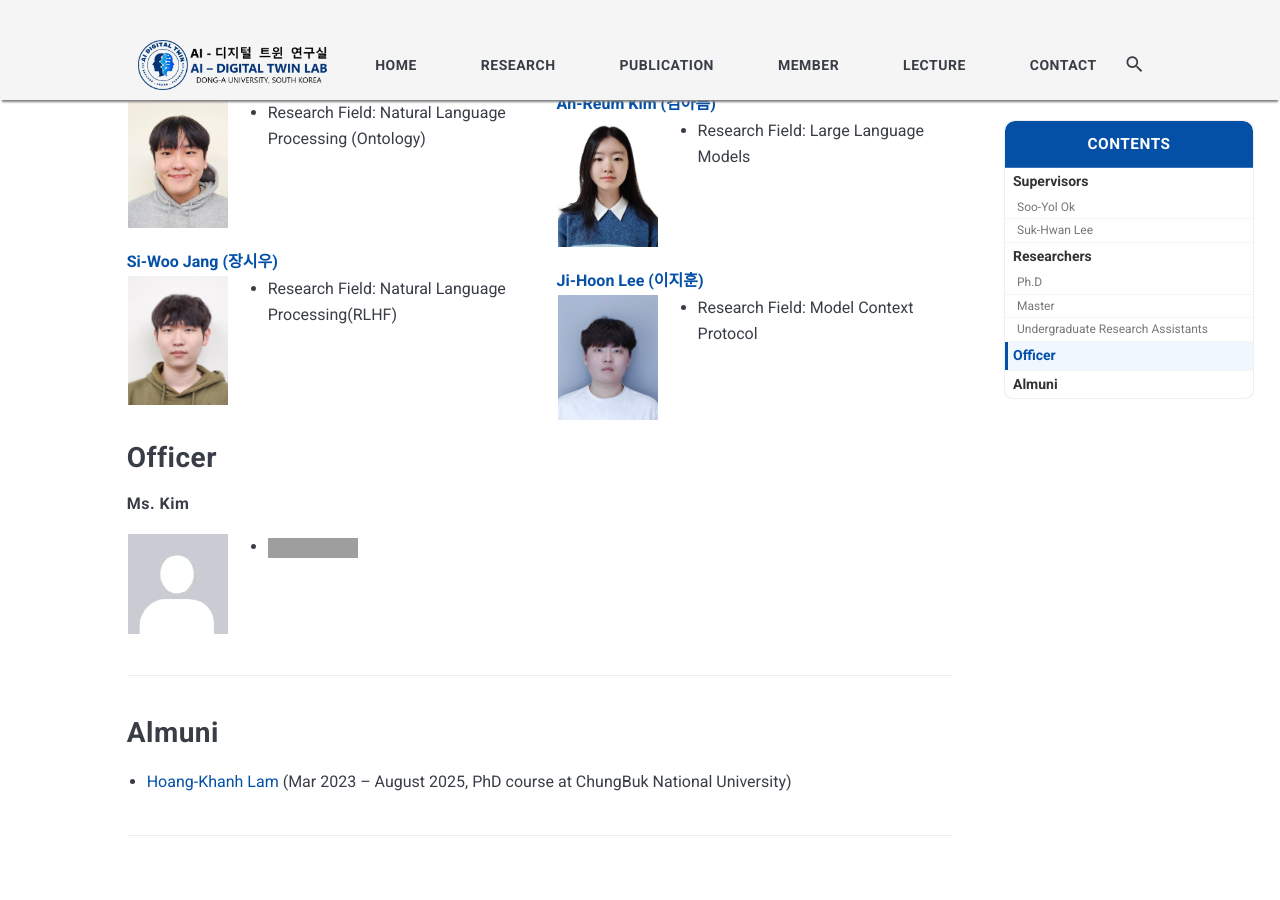
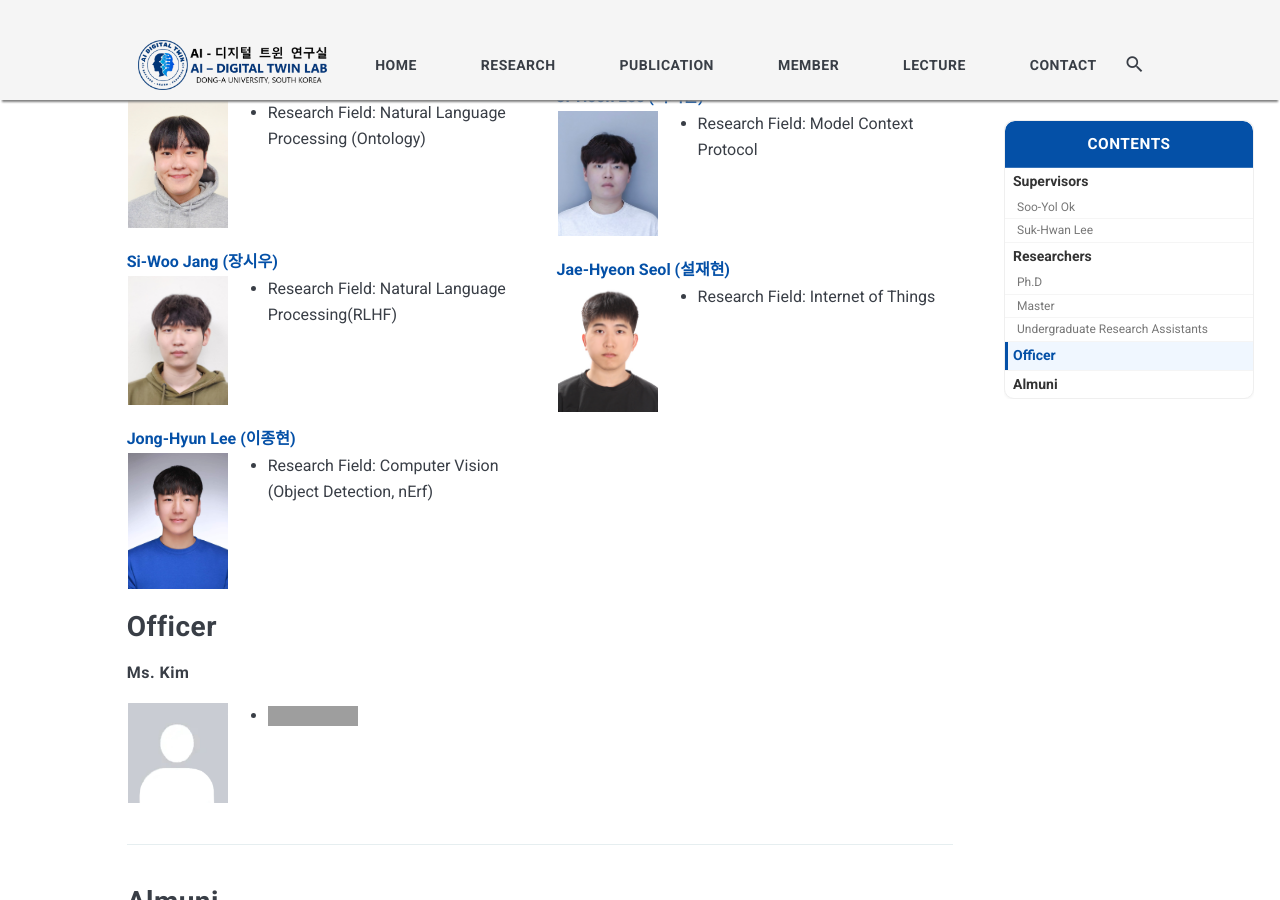
Before and after one commit to AIDTLab-DAU/AIDTLab-DAU.github.io, a Jekyll site: the page built from _pages/1-member.md, in a window 1280 px wide and 900 px high, scrolled down 4968 px. Built offline with Jekyll 4.4.1, drawn with Linux system fonts in a browser that asks for light colours; nearby versions of some CDN libraries; grey boxes are pictures that could not be loaded.

Commit message:
Update new under grad student assistant

```diff
--- a/_pages/1-member.md
+++ b/_pages/1-member.md
@@ -92,12 +92,14 @@
 				<li> Mar 2020 - Feb 2022: M.S, Computer Engineering, Dong-A University, Busan, South Korea</li>
 				<li> Mar 2016 - Feb 2020: B.S, Game Engineering, Tongmyong University, Busan, South Korea</li>
 				<li> Research Field: Digital twin based simulation, AI edge device</li>
-				<li><a href="https://github.com/AINukeHere">
-	<img alt="Static Badge" src="https://img.shields.io/badge/GitHub-grey?style=flat-square&logo=github">
-</a></li>
+				<li>
+					<a href="https://github.com/AINukeHere" target="_blank">
+						<img alt="Static Badge" src="https://img.shields.io/badge/GitHub-grey?style=flat-square&logo=github">
+					</a>
+				</li>
 				<!-- <li><a href="mailto:hckim0xdc@gmail.com">
-	<img alt="Static Badge" src="https://img.shields.io/badge/hckim0xdc@gmail.com-%23003879?style=flat&logo=maildotcom&logoColor=%23003879&labelColor=C0C0C0">
-</a></li> -->
+					<img alt="Static Badge" src="https://img.shields.io/badge/hckim0xdc@gmail.com-%23003879?style=flat&logo=maildotcom&logoColor=%23003879&labelColor=C0C0C0">
+				</a></li> -->
 			</ul>
 		</td>
 	</tr>
@@ -347,10 +349,6 @@
         </td>
       </tr>
     </table>
-  </div>
-
-  <div style="width: 48%;">
-    <!-- Column 2: Students 7-11 -->
 
 	<a href="/member/ljh">
 		<b>Jong-Hyun Lee (이종현)</b>
@@ -368,6 +366,10 @@
         </td>
       </tr>
     </table>
+  </div>
+
+  <div style="width: 48%;">
+    <!-- Column 2: Students 7-11 -->
 
 	<a href="/member/lja">
 		<b>Ji-An Lee (이지안)</b>
@@ -431,6 +433,23 @@
             <li>Research Field: Model Context Protocol</li>
             <!-- <li><a href="mailto:jameshoon@donga.ac.kr">
       <img alt="Static Badge" src="https://img.shields.io/badge/jameshoon@donga.ac.kr-%23003879?style=flat&logo=maildotcom&logoColor=%23003879&labelColor=C0C0C0">
+    </a></li> -->
+          </ul>
+        </td>
+      </tr>
+    </table>
+
+	<a href="/member/jhseol">
+		<b>Jae-Hyeon Seol (설재현)</b>
+	</a>
+    <table border="0">
+      <tr valign="top">
+        <td width="120"><img align="left" width="100px" margin="10px" src="../images/Undergrad/Lab_FOTO/Jea-Hyeon Seol.jpg"/></td>
+        <td>
+          <ul>
+		  	<li>Research Field: Internet of Things</li>
+            <!-- <li><a href="mailto:qkstm03@donga.ac.kr">
+      <img alt="Static Badge" src="https://img.shields.io/badge/qkstm03@donga.ac.kr-%23003879?style=flat&logo=maildotcom&logoColor=%23003879&labelColor=C0C0C0">
     </a></li> -->
           </ul>
         </td>
```
Also changed, not shown: _pages/99-jhseol.md (added, +28 -0 lines), images/Undergrad/Lab_FOTO/Jea-Hyeon Seol.jpg (added).
